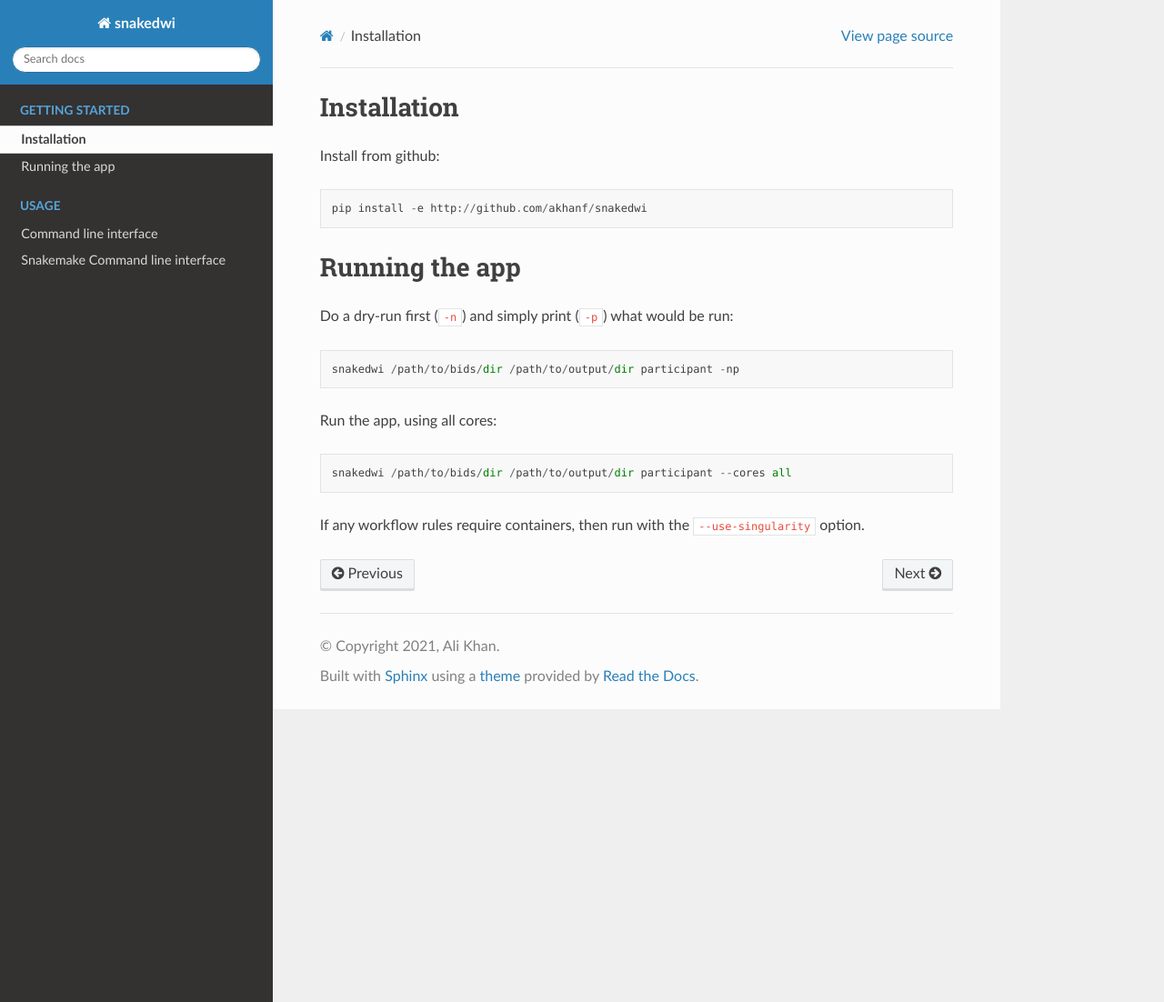
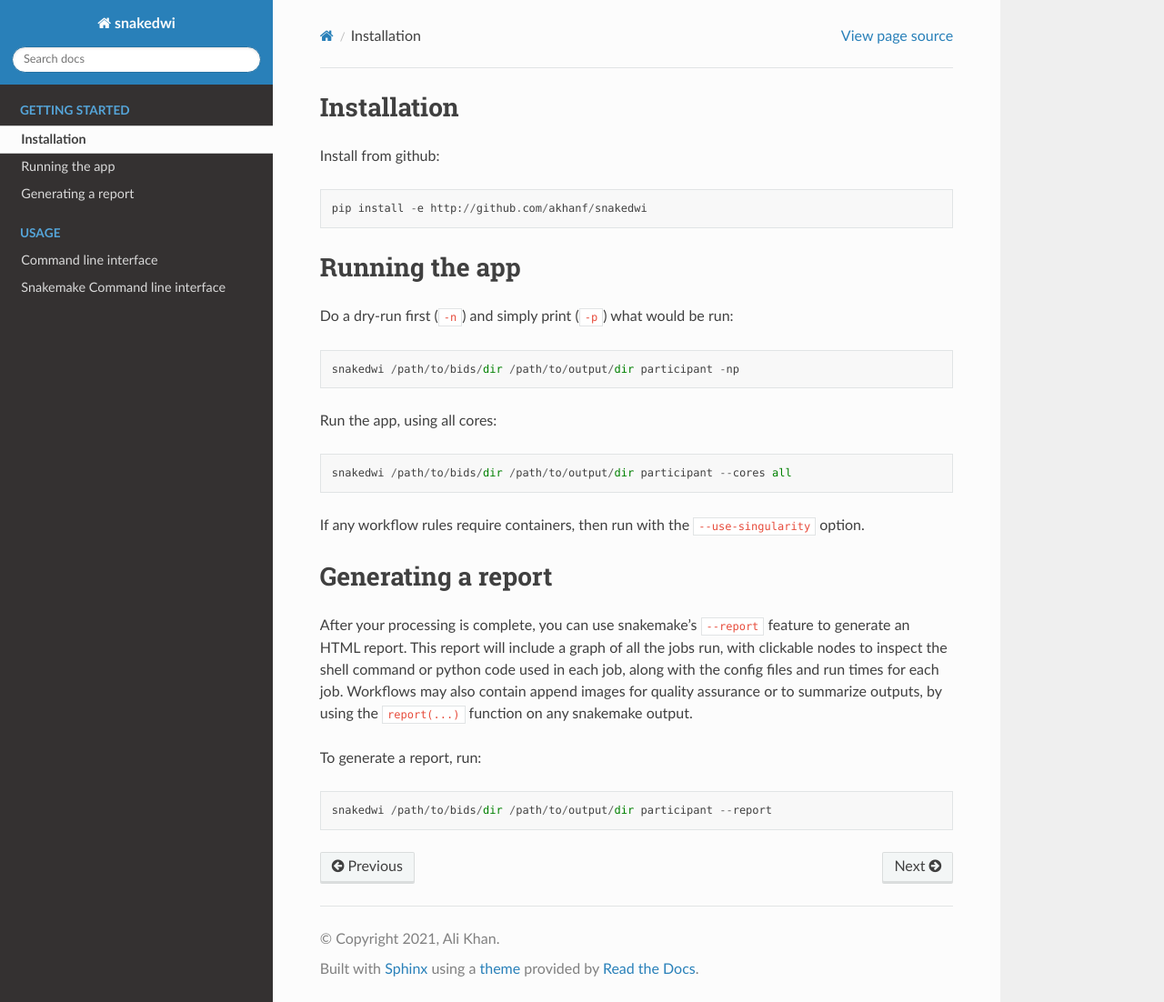
Before and after one commit to akhanf/snakedwi, a Sphinx documentation site: the page built from docs/getting_started/installation.rst, in a window 1280 px wide and 1102 px high. Shown: the whole window at 91% size. Built offline with Sphinx 7.4.7 and the Read the Docs theme 2.0.0, drawn with Linux system fonts in a browser that asks for light colours.

Commit message:
added report gen info

```diff
--- a/docs/getting_started/installation.rst
+++ b/docs/getting_started/installation.rst
@@ -19,3 +19,17 @@ Run the app, using all cores::
     snakedwi /path/to/bids/dir /path/to/output/dir participant --cores all
 
 If any workflow rules require containers, then run with the ``--use-singularity`` option.
+
+
+Generating a report
+===================
+
+After your processing is complete, you can use snakemake's ``--report`` feature to generate
+an HTML report. This report will include a graph of all the jobs run, with clickable nodes
+to inspect the shell command or python code used in each job, along with the config files and
+run times for each job. Workflows may also contain append images for quality assurance or to
+summarize outputs, by using the ``report(...)`` function on any snakemake output.
+
+To generate a report, run::
+
+    snakedwi /path/to/bids/dir /path/to/output/dir participant --report
```
